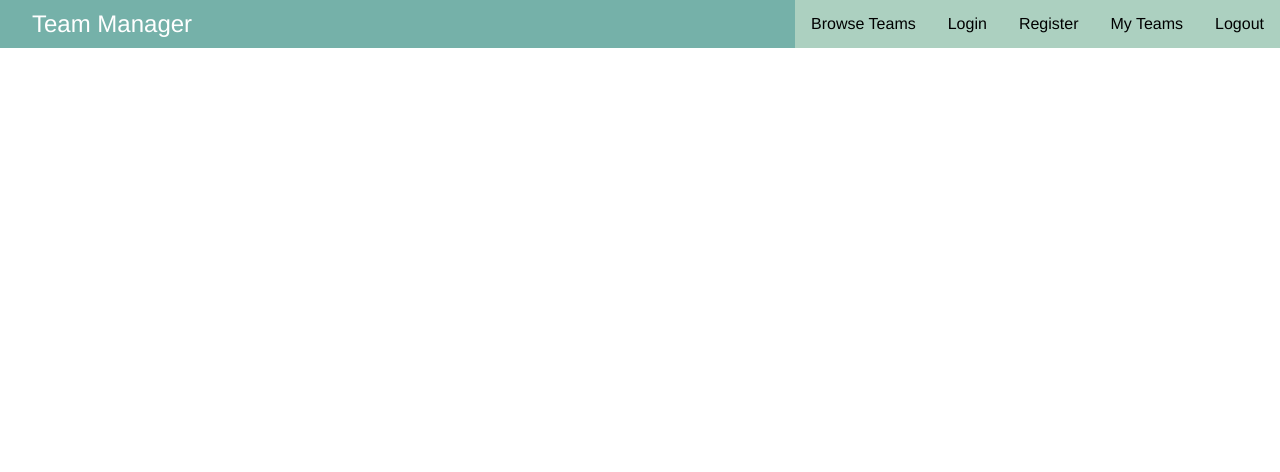
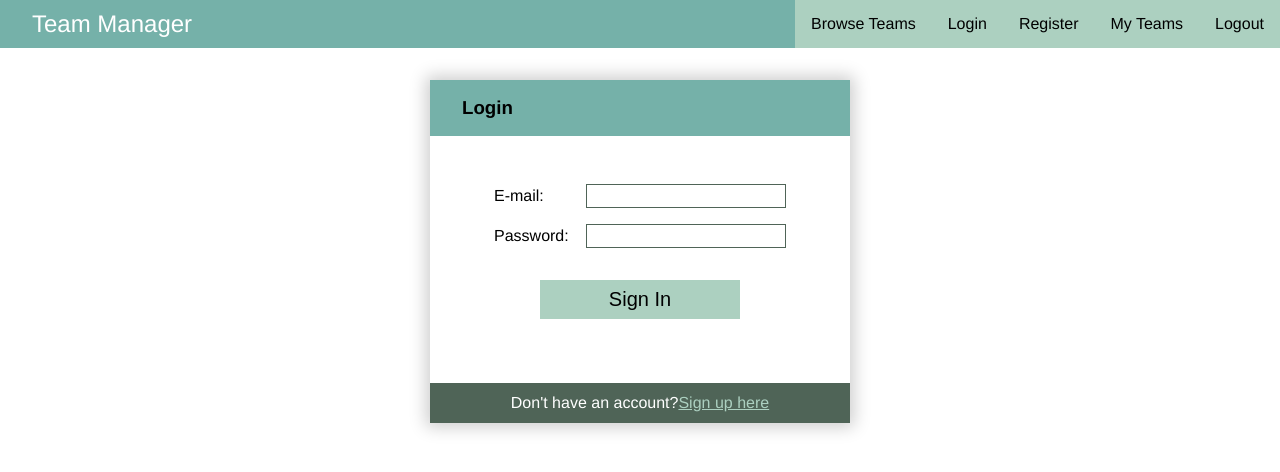
Before and after one commit to todormladenov/Team-Manager, a React (Vite) app in the folder client/: page /auth/login in a window 1280 px wide. Shown: the top 472 px of the page. Built offline with nearby package versions, Linux system fonts and the light colour scheme; the HTML template or start-up script is replaced by a standard one.

Commit message:
Add Login Component

```diff
--- a/client/src/App.tsx
+++ b/client/src/App.tsx
@@ -2,6 +2,7 @@ import { Route, Routes } from 'react-router-dom'
 import './App.css'
 import Header from './components/header/Header'
 import Home from './components/home/Home'
+import Login from './components/auth/Login'
 
 function App() {
   return (
@@ -11,6 +12,7 @@ function App() {
       <div id="content">
         <Routes>
           <Route path='/' element={<Home />} />
+          <Route path='/auth/login' element={<Login />} />
         </Routes>
       </div>
     </>
--- /dev/null
+++ b/client/src/components/auth/Login.tsx
@@ -0,0 +1,22 @@
+import { Link } from "react-router-dom";
+
+export default function Login() {
+    return (
+        <section id="login">
+            <article className="narrow">
+                <header className="pad-med">
+                    <h1>Login</h1>
+                </header>
+                <form id="login-form" className="main-form pad-large">
+                    {/* <div className="error">Error message.</div> */}
+                    <label>E-mail: <input type="text" name="email" /></label>
+                    <label>Password: <input type="password" name="password" /></label>
+                    <input className="action cta" type="submit" value="Sign In" />
+                </form>
+                <footer className="pad-small">Don't have an account?
+                    <Link to="/auth/register" className="invert">Sign up here</Link>
+                </footer>
+            </article>
+        </section>
+    );
+}
```
